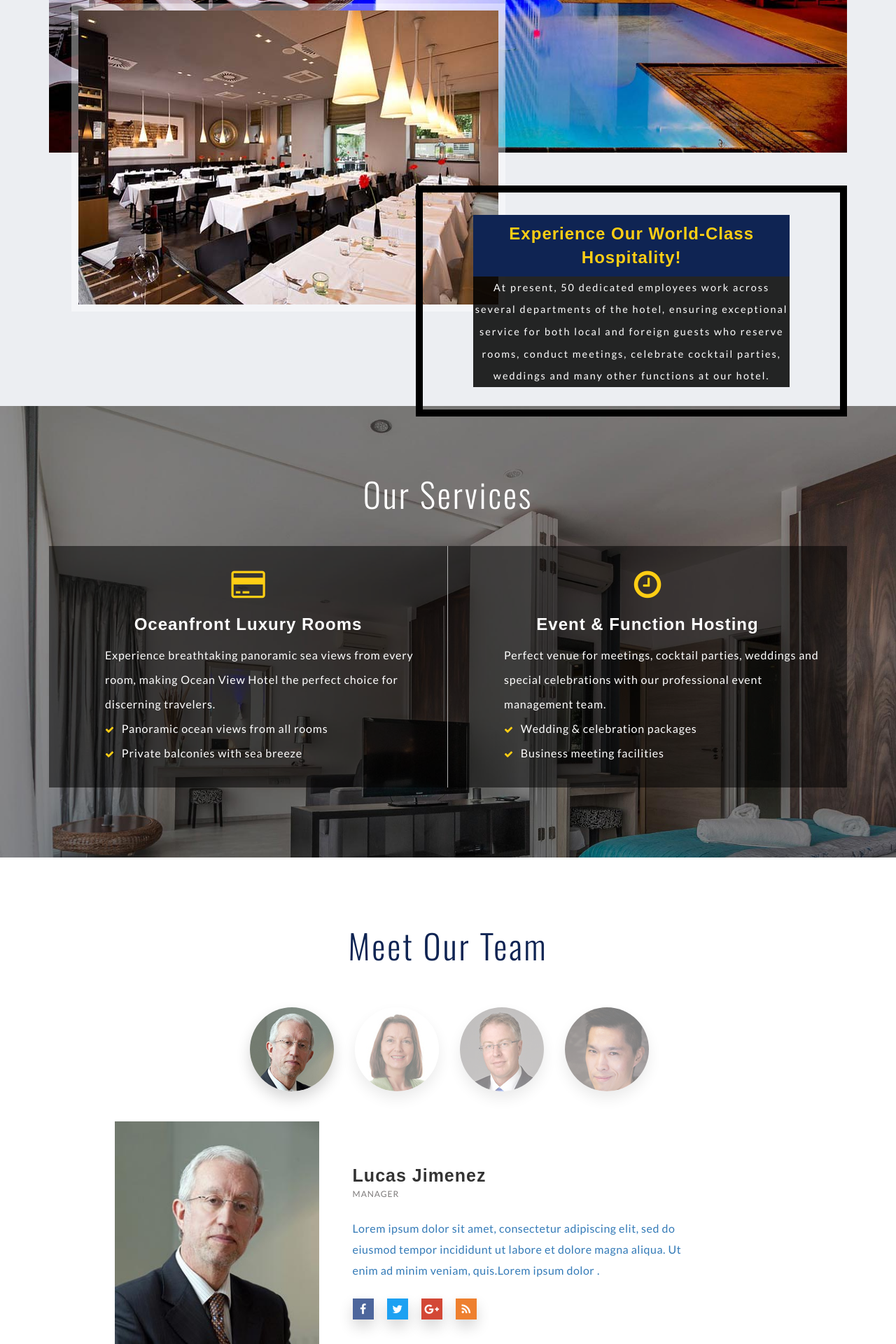
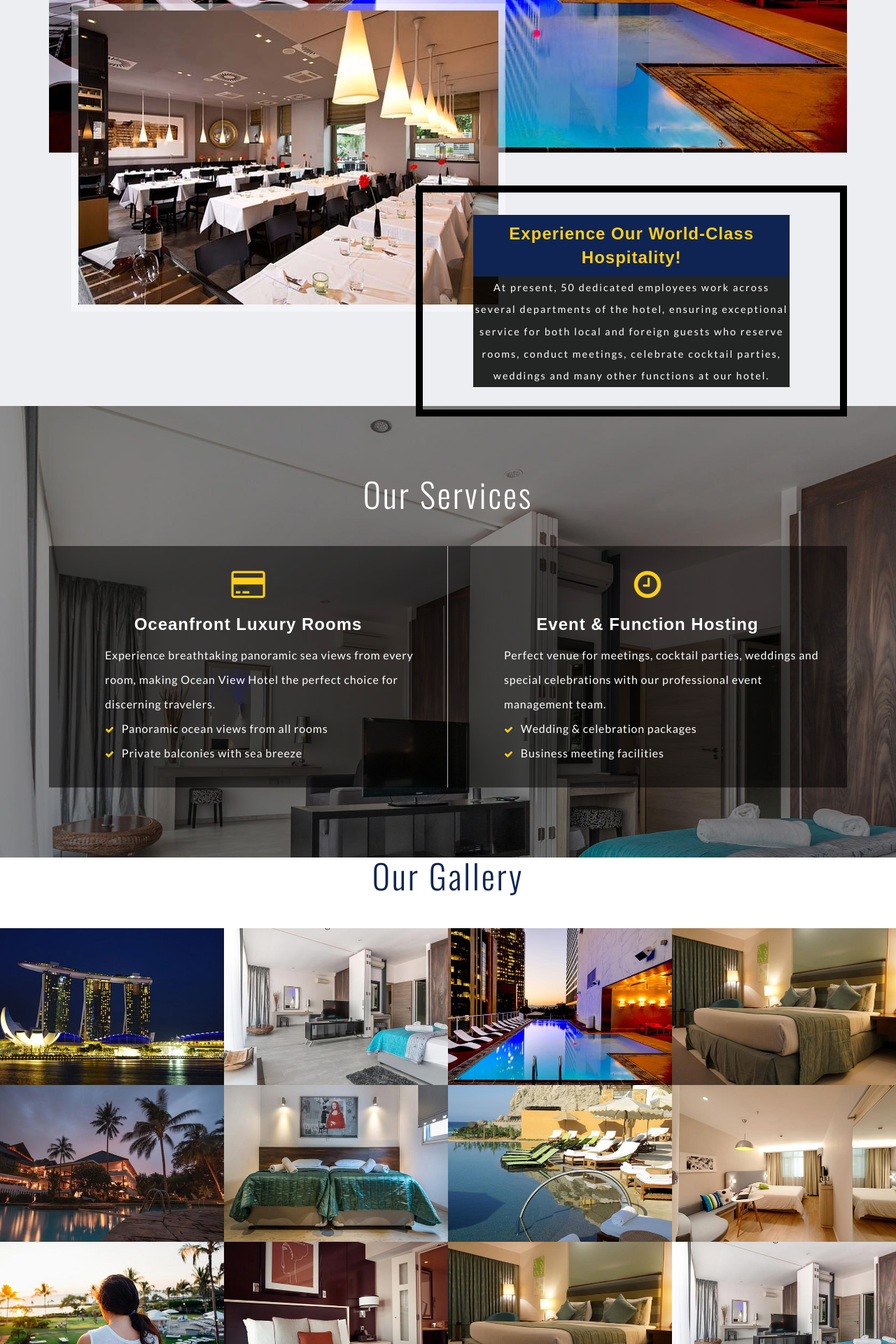
Before and after one commit to dinethkandegedara/Hotel-Management-System, a PHP site: page / in a window 1280 px wide. Shown: the part 2000-3920 px from the top of the page at 70% size. Run offline with PHP 8.4, Linux system fonts and the light colour scheme; some web fonts are replaced.

Commit message:
Remove team section from the homepage for a cleaner layout

```diff
--- a/index.php
+++ b/index.php
@@ -74,7 +74,6 @@ include('db.php');
 						<ul class="nav navbar-nav menu__list">
 							<li class="menu__item menu__item--current"><a href="" class="menu__link">Home</a></li>
 							<li class="menu__item"><a href="#about" class="menu__link scroll">About</a></li>
-							<li class="menu__item"><a href="#team" class="menu__link scroll">Team</a></li>
 							<li class="menu__item"><a href="#gallery" class="menu__link scroll">Gallery</a></li>
 							<li class="menu__item"><a href="#rooms" class="menu__link scroll">Rooms</a></li>
 							<li class="menu__item"><a href="#contact" class="menu__link scroll">Contact Us</a></li>
@@ -263,103 +262,6 @@ include('db.php');
 	</div>
 </div>
 <!--//sevices-->
-<!-- team -->
-<div class="team" id="team">
-	<div class="container">
-			<h3 class="title-w3-agileits title-black-wthree">Meet Our Team</h3>
-			<div id="horizontalTab">
-					<ul class="resp-tabs-list">
-					<li>
-						<img src="images/teams1.jpg" alt=" " class="img-responsive" />
-					</li>
-					<li>
-						<img src="images/teams2.jpg" alt=" " class="img-responsive" />
-					</li>
-					<li>
-						<img src="images/teams3.jpg" alt=" " class="img-responsive" />
-					</li>
-					<li>
-						<img src="images/teams4.jpg" alt=" " class="img-responsive" />
-					</li>
-					</ul>
-					<div class="resp-tabs-container">
-					<div class="tab1">
-						<div class="col-md-6 team-img-w3-agile">
-						</div>
-						<div class="col-md-6 team-Info-agileits">
-							<h4>Lucas Jimenez</h4>
-							<span>Manager</span>
-							<p>Lorem ipsum dolor sit amet, consectetur adipiscing elit, sed do eiusmod tempor incididunt ut labore et dolore magna aliqua. Ut enim ad minim veniam, quis.Lorem ipsum dolor .</p>
-						<div class="social-bnr-agileits footer-icons-agileinfo">
-							<ul class="social-icons3">
-								<li><a href="#" class="fa fa-facebook icon-border facebook"> </a></li>
-								<li><a href="#" class="fa fa-twitter icon-border twitter"> </a></li>
-								<li><a href="#" class="fa fa-google-plus icon-border googleplus"> </a></li>
-								<li><a href="#" class="fa fa-rss icon-border rss"> </a></li>
-							</ul>
-						</div>
-						</div>
-						<div class="clearfix"> </div>
-					</div>
-					<div class="tab2">
-					<div class="col-md-6 team-img-w3-agile">
-						</div>
-						<div class="col-md-6 team-Info-agileits">
-							<h4>Sarah Connor</h4>
-							<span>Receptionist</span>
-							<p>Lorem ipsum dolor sit amet, consectetur adipiscing elit, sed do eiusmod tempor incididunt ut labore et dolore magna aliqua. Ut enim ad minim veniam, quis.Lorem ipsum dolor .</p>
-						<div class="social-bnr-agileits footer-icons-agileinfo">
-							<ul class="social-icons3">
-								<li><a href="#" class="fa fa-facebook icon-border facebook"> </a></li>
-								<li><a href="#" class="fa fa-twitter icon-border twitter"> </a></li>
-								<li><a href="#" class="fa fa-google-plus icon-border googleplus"> </a></li>
-								<li><a href="#" class="fa fa-rss icon-border rss"> </a></li>
-							</ul>
-						</div>
-						</div>
-						<div class="clearfix"> </div>
-					</div>
-					<div class="tab3">
-						<div class="col-md-6 team-img-w3-agile">
-						</div>
-						<div class="col-md-6 team-Info-agileits">
-							<h4>Ivan Simpson</h4>
-							<span>Manager</span>
-							<p>Lorem ipsum dolor sit amet, consectetur adipiscing elit, sed do eiusmod tempor incididunt ut labore et dolore magna aliqua. Ut enim ad minim veniam, quis.Lorem ipsum dolor .</p>
-						<div class="social-bnr-agileits footer-icons-agileinfo">
-							<ul class="social-icons3">
-								<li><a href="#" class="fa fa-facebook icon-border facebook"> </a></li>
-								<li><a href="#" class="fa fa-twitter icon-border twitter"> </a></li>
-								<li><a href="#" class="fa fa-google-plus icon-border googleplus"> </a></li>
-								<li><a href="#" class="fa fa-rss icon-border rss"> </a></li>
-							</ul>
-						</div>
-						</div>
-						<div class="clearfix"> </div>
-					</div>
-					<div class="tab4">
-					<div class="col-md-6 team-img-w3-agile">
-						</div>
-						<div class="col-md-6 team-Info-agileits">
-							<h4>Marc Gutierrez</h4>
-							<span>Receptionist</span>
-							<p>Lorem ipsum dolor sit amet, consectetur adipiscing elit, sed do eiusmod tempor incididunt ut labore et dolore magna aliqua. Ut enim ad minim veniam, quis.Lorem ipsum dolor .</p>
-						<div class="social-bnr-agileits footer-icons-agileinfo">
-							<ul class="social-icons3">
-								<li><a href="#" class="fa fa-facebook icon-border facebook"> </a></li>
-								<li><a href="#" class="fa fa-twitter icon-border twitter"> </a></li>
-								<li><a href="#" class="fa fa-google-plus icon-border googleplus"> </a></li>
-								<li><a href="#" class="fa fa-rss icon-border rss"> </a></li>
-							</ul>
-						</div>
-						</div>
-						<div class="clearfix"> </div>
-					</div>
-					</div>
-			</div>
-	</div>
-</div>
-<!-- //team -->
 <!-- Gallery -->
 <section class="portfolio-w3ls" id="gallery">
 		 <h3 class="title-w3-agileits title-black-wthree">Our Gallery</h3>
```
